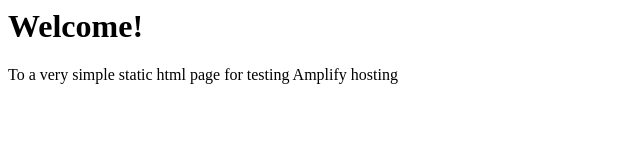
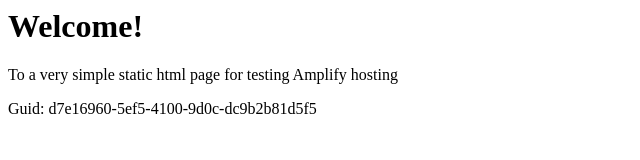
Before and after one commit to aws-aemilia-syd/Github-PR-Commit-Integration-Test-DoNotTouch-v1-preprod-ap-southeast-2, a website: page src/index.html in a window 1280 px wide. Shown: the whole page, without its empty margins (0-640 px from the left). Drawn offline with Linux system fonts and the light colour scheme.

Commit message:
commit from integ tests

```diff
--- a/src/index.html
+++ b/src/index.html
@@ -1,3 +1,5 @@
+
+
 <html lang="en">
 
 <head>
@@ -10,6 +12,6 @@
 <body>
     <h1>Welcome!</h1>
     <p>To a very simple static html page for testing Amplify hosting</p>
-</body>
+    <p>Guid: d7e16960-5ef5-4100-9d0c-dc9b2b81d5f5</p></body>
 
 </html>
```
